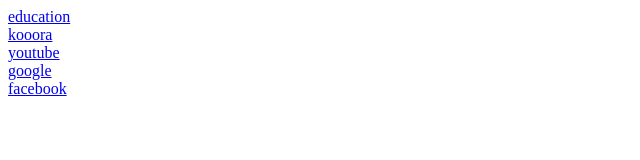
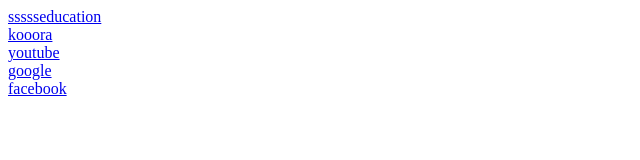
Before and after one commit to saaddaher/web-code, a plain HTML site: page left.html in a window 1280 px wide. Shown: the full height of the page, 0-640 px from the left. Drawn offline with Linux system fonts and the light colour scheme.

Commit message:
new code

```diff
--- a/left.html
+++ b/left.html
@@ -1,7 +1,7 @@
 <html>
 <head>
 <body>
-<a href="http://en.wikipedia.org"target="right">education</a></br>
+<a href="http://en.wikipedia.org"target="right">ssssseducation</a></br>
 <a href="http://kooora.com"target="center">kooora</a></br>
 <a href="http://youtube.com"target="center">youtube</a></br>
 <a href="http://google.com"target="center">google</a></br>
```
